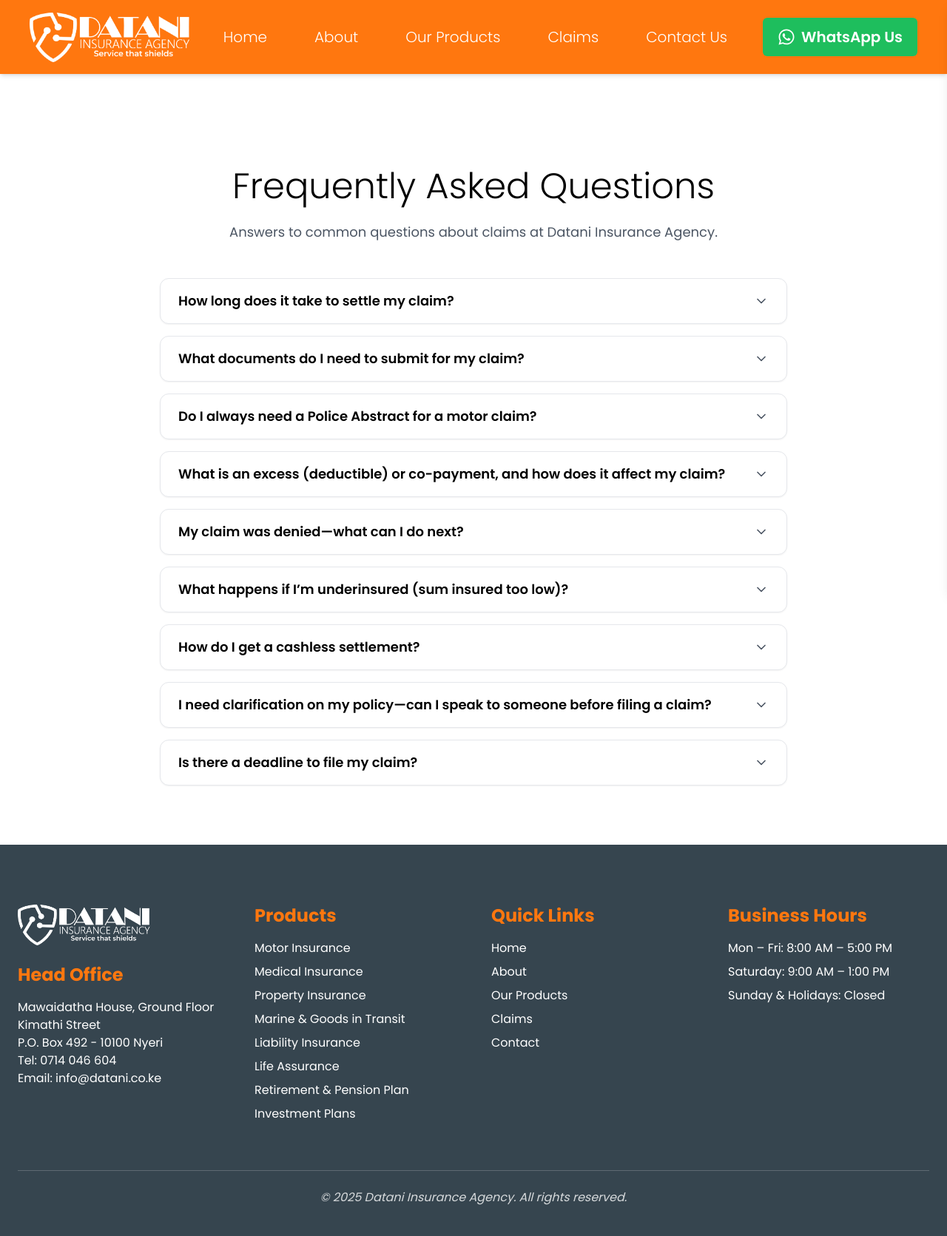
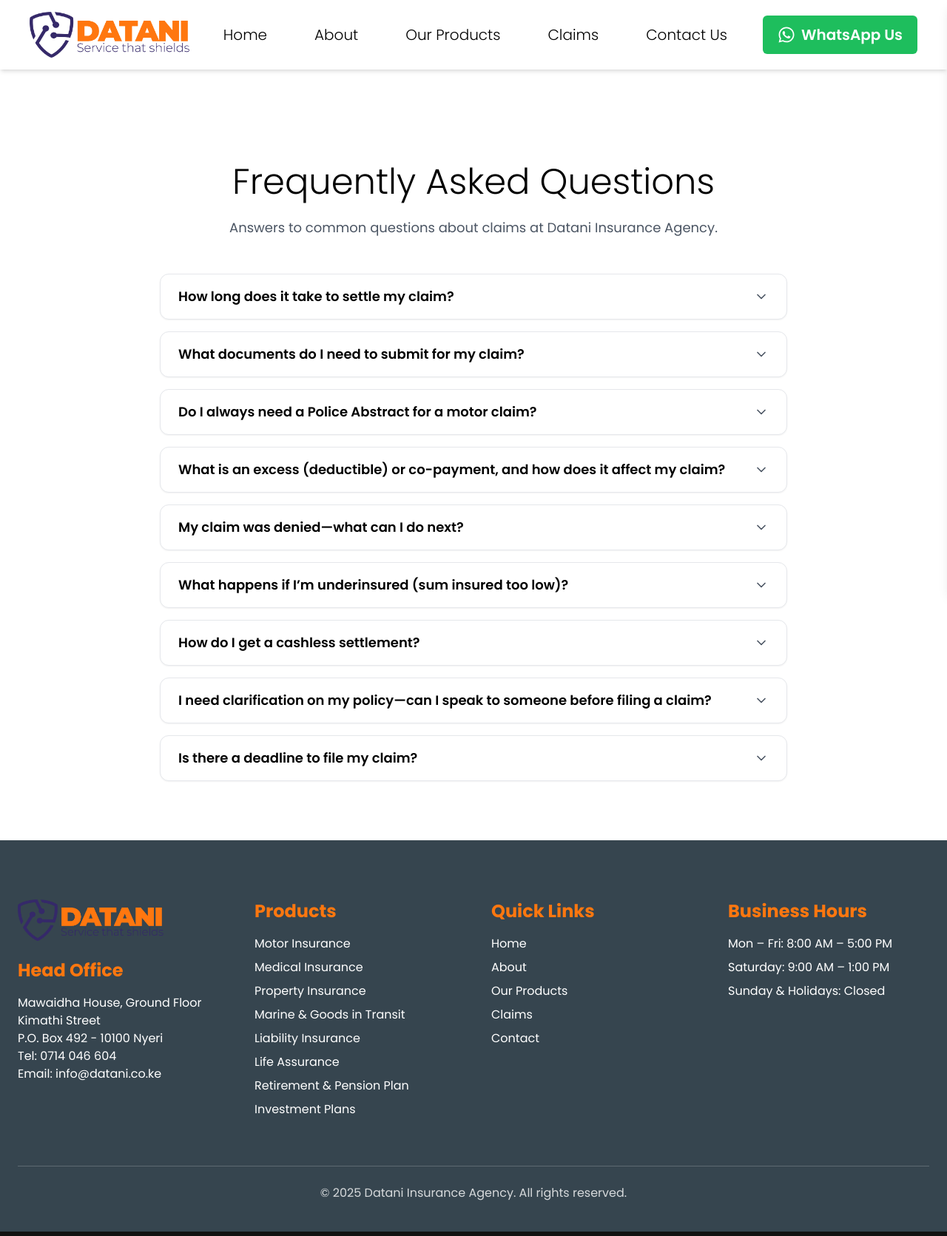
Before and after one commit to ALIBCJH/datanico, a React (Vite) app: page /faqs in a window 1280 px wide. Shown: the whole page at 74% size. Built offline with nearby package versions, Linux system fonts and the light colour scheme.

Commit message:
navbar change

```diff
--- a/src/components/Footer.jsx
+++ b/src/components/Footer.jsx
@@ -21,7 +21,7 @@ const Footer = () => {
             <h4 className="text-2xl font-bold text-[#FF770F] mb-4">
               Head Office
             </h4>
-            <p>Mawaidatha House, Ground Floor</p>
+            <p>Mawaidha House, Ground Floor</p>
             <p>Kimathi Street</p>
             <p>P.O. Box 492 - 10100 Nyeri</p>
             <p>Tel: 0714 046 604</p>
@@ -100,7 +100,7 @@ const Footer = () => {
 
         {/* Bottom Footer Layer */}
         <div className="border-t border-white/20 pt-6 text-center text-1xl text-white/80">
-          <p className="italic">
+          <p className="">
             © {year} Datani Insurance Agency. All rights reserved.
           </p>
         </div>
--- a/src/components/Navbar.jsx
+++ b/src/components/Navbar.jsx
@@ -11,7 +11,7 @@ const Navbar = () => {
 
   return (
     <>
-      <nav className="w-full  bg-[#FF770F] py-4 px-6 sm:px-10 shadow-md z-50 ">
+      <nav className="w-full  bg-white text-color-grey py-4 px-6 sm:px-10 shadow-md z-50 ">
         <div className="max-w-7xl mx-auto flex justify-between items-center">
           <img className="w-56" src={Datanico} alt="logo" />
 
@@ -24,7 +24,7 @@ const Navbar = () => {
           ></Link>
 
           {/* Desktop Nav */}
-          <div className="hidden sm:flex gap-8 items-center text-white font-light ">
+          <div className="hidden sm:flex gap-8 items-center text-black font-light ">
             {navLinks.map((link) => (
               <Link
                 key={link.id}
```
Also changed, not shown: src/assets/tech/datanico.png.
